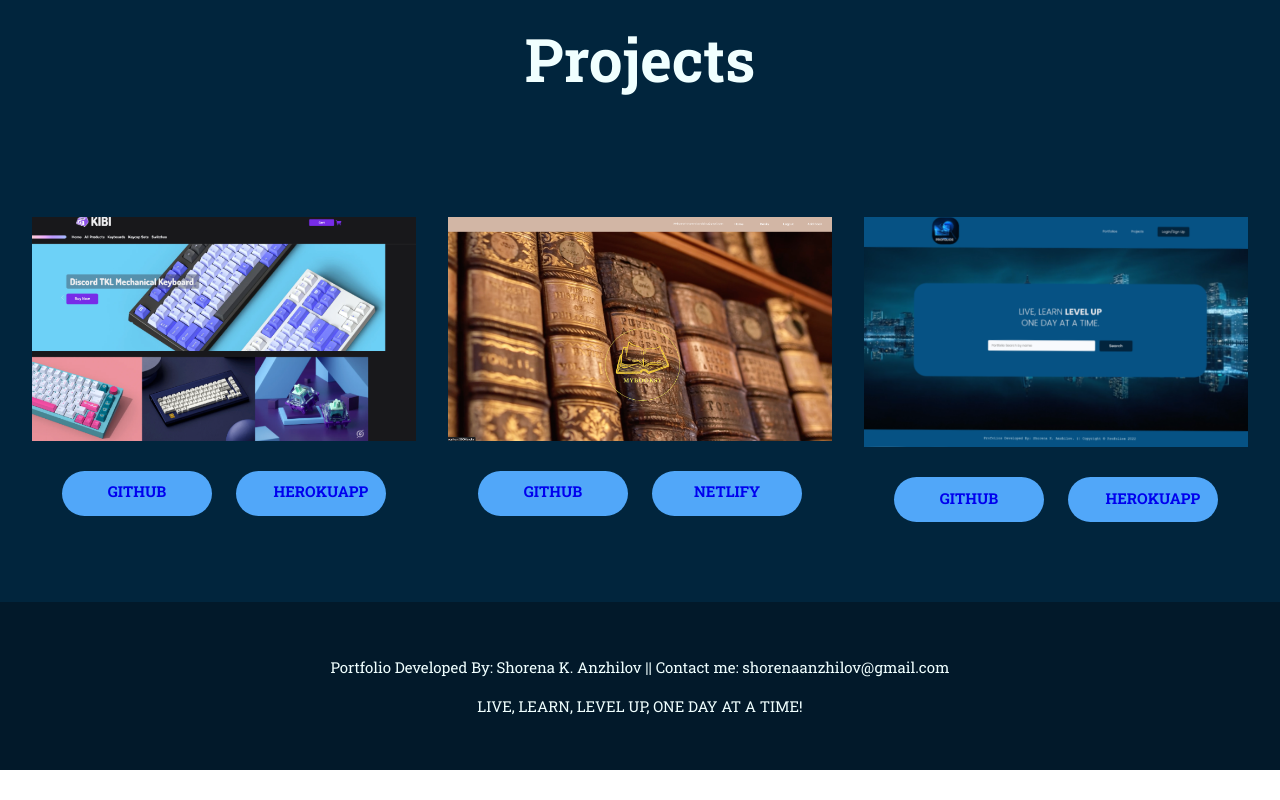
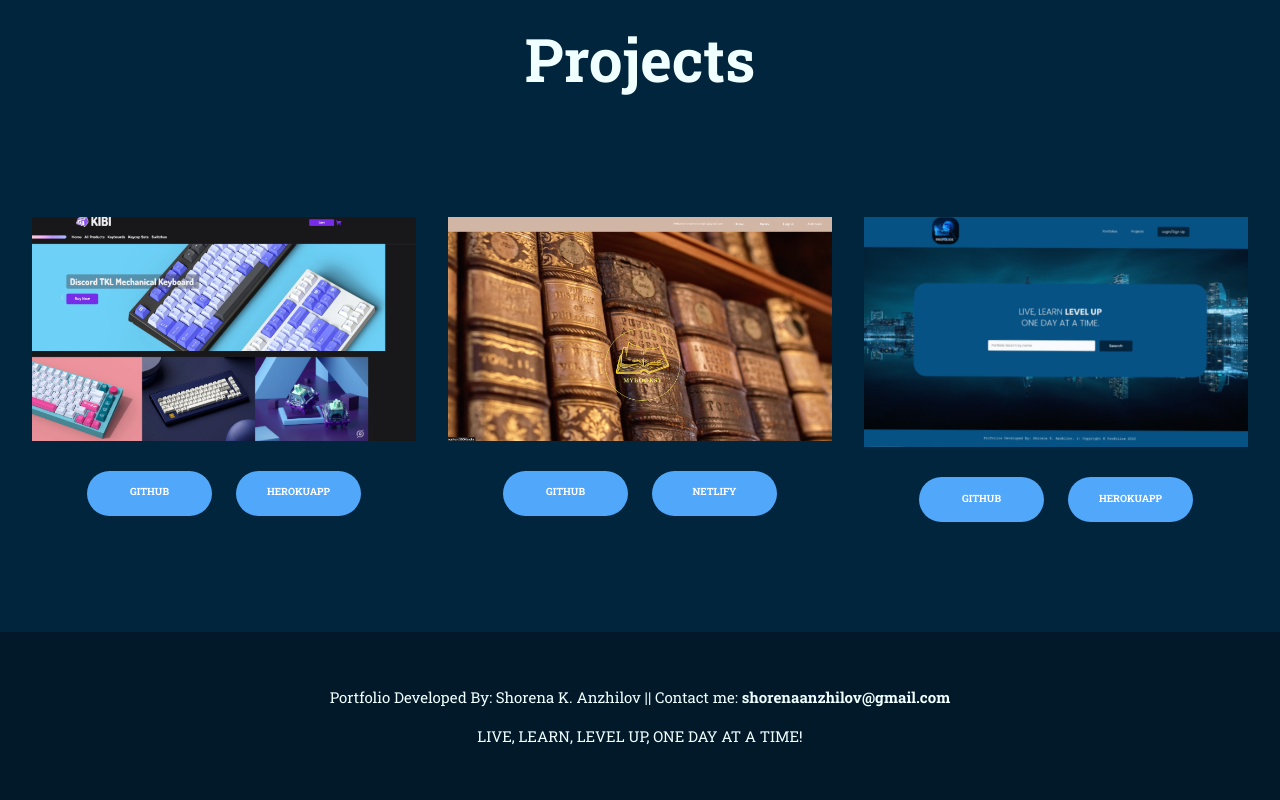
Before and after one commit to ShorenaK/portfolioShorenaK.A., a plain HTML site: page index.html in a window 1280 px wide. Shown: the part 1509-2309 px from the top of the page. Before the commit the page ends 2279 px from the top, so only its background shows below. Drawn offline with nearby package versions, Linux system fonts and the light colour scheme.

Commit message:
all changes completed

```diff
--- a/css/style.css
+++ b/css/style.css
@@ -96,6 +96,7 @@ strong{
      margin-inline: 10px;
     padding-top: 10px;
     padding-bottom: 12px;
+    color: #fff;
 }
 
 .btn:hover{
@@ -807,17 +808,17 @@ display: inline-block;
  font-weight: var(--fw-bold);
  transition: transform 200ms ease-in-out;
  border-radius: 7px;
- width: 150px;
+ width: 125px;
     height: 45px;
     border-radius: 30px;
     background-color: #51A7F9;
-    font-size: 15px;
+    font-size: 10px;
     margin-top: 30px;
+    margin-bottom: 30px;
     border: none;
      margin-inline: 10px;
     padding-top: 10px;
     padding-bottom: 12px;
-
 }
 
 .project__btn:hover{
@@ -839,6 +840,7 @@ display: inline-block;
      margin-inline: 10px;
     padding-top: 10px;
     padding-bottom: 12px;
+    color: #fff;
 
 
 }
--- a/index.html
+++ b/index.html
@@ -119,10 +119,10 @@
 <div>
   <img src="img/kibigood.png" alt="book image" class="portfolio__img">
   <button class="project__btn" target=”_blank”>
-  <a style="text-decoration: none;" class="git" href="https://github.com/ShorenaK/KIBI-E-COMMERCE-STORE" target=”_blank” >GITHUB</a>
+  <a style="text-decoration: none; color: #fff;" class="git" href="https://github.com/ShorenaK/KIBI-E-COMMERCE-STORE" target=”_blank” >GITHUB</a>
 </button>
 <button style="text-decoration: none;" class="project__btn" target=”_blank”>
-  <a style="text-decoration: none;" target=”_blank” class="heroku" href="https://kibi-e-commerce.herokuapp.com/" > HEROKUAPP</a>
+  <a style="text-decoration: none; color: #fff;" target=”_blank” class="heroku" href="https://kibi-e-commerce.herokuapp.com/" > HEROKUAPP</a>
 </button>
 </div>
 
@@ -137,10 +137,10 @@
 <div>
   <img src="img/mybooksygood.png" alt="book image" class="portfolio__img">
   <button class="project__btn" target=”_blank”>
-  <a style="text-decoration: none;" class="git" href="https://github.com/ShorenaK/mybooksy-frontend" target=”_blank”>GITHUB</a>
+  <a style="text-decoration: none; color: #fff;" class="git" href="https://github.com/ShorenaK/mybooksy-frontend" target=”_blank”>GITHUB</a>
    </button>
-  <button class="project__btn" target=”_blank”>
-  <a style="text-decoration: none;" target=”_blank” class="heroku" href="https://6336fb495211cf00744988d7--cheery-twilight-75bceb.netlify.app/">NETLIFY</a>
+  <button class="project__btn " target=”_blank”>
+  <a style="text-decoration: none; color: #fff;" target=”_blank” class="heroku" href="https://6336fb495211cf00744988d7--cheery-twilight-75bceb.netlify.app/">NETLIFY</a>
 </button>
 </div>
 
@@ -155,10 +155,10 @@
   <img src="img/Profoliogood.png" alt="book image" class="portfolio__img" >
 
   <button class="project__btn" target=”_blank”>
-  <a style="text-decoration: none;" class="git " href="https://github.com/ShorenaK/Profolios" target=”_blank”>GITHUB</a>
+  <a style="text-decoration: none; color: #fff;" class="git " href="https://github.com/ShorenaK/Profolios" target=”_blank”>GITHUB</a>
 </button>
   <button class="project__btn" target=”_blank”>
-  <a style="text-decoration: none;" class="heroku" href="https://profolios-portfolio.herokuapp.com/" target=”_blank”> HEROKUAPP</a>
+  <a style="text-decoration: none; color: #fff;" class="heroku" href="https://profolios-portfolio.herokuapp.com/" target=”_blank”> HEROKUAPP</a>
 </button>
 
 </div>
@@ -173,7 +173,7 @@
   <!-- Footer -->
 
 <footer class="footer">
-   <p> Portfolio Developed By: Shorena K. Anzhilov || Contact me: shorenaanzhilov@gmail.com  </p>
+   <p> Portfolio Developed By: Shorena K. Anzhilov || Contact me: <a target=”_blank” href="mailto:shorenaanshilov@gmail.com" class="footer__link">shorenaanzhilov@gmail.com  </a> </p>
     <p>LIVE, LEARN, LEVEL UP, ONE DAY AT A TIME!  </p>
 
 </footer>
```
